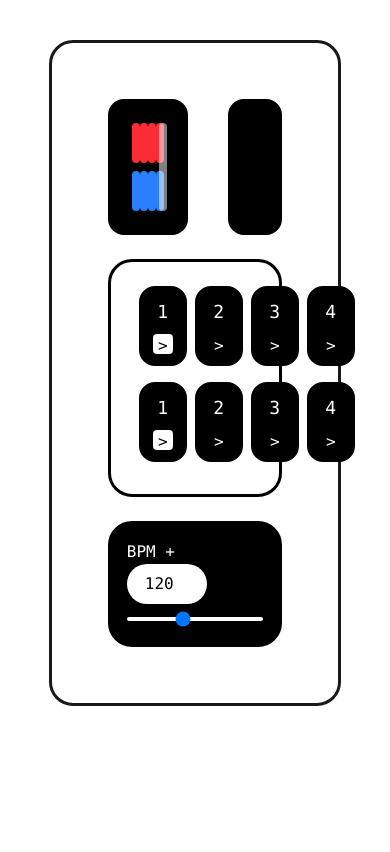
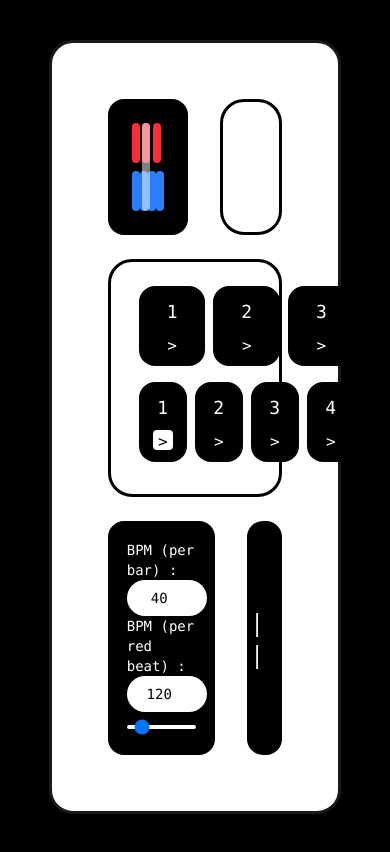
Before and after one commit to shaubby/polyrhyms, a React (Vite) app: page / in a window 390 px wide. Shown: the top 852 px of the page. Built offline with nearby package versions, Linux system fonts and the light colour scheme.

Commit message:
yay it works, now I just need to make it mobile compatible 😭😭😭

```diff
--- a/index.html
+++ b/index.html
@@ -1,5 +1,5 @@
 <!doctype html>
-<html lang="en">
+<html lang="en" style="background-color: black;">
   <head>
     <meta charset="UTF-8" />
     <link rel="icon" type="image/svg+xml" href="/vite.svg" />
--- a/src/App.jsx
+++ b/src/App.jsx
@@ -14,7 +14,7 @@ function App() {
 
 
   return (
-    <div className="bg-white h-screen w-screen flex flex-col items-center">
+    <div className="bg-black h-full w-full flex flex-col items-center">
 
         <Row/>
 
--- a/src/Beat.jsx
+++ b/src/Beat.jsx
@@ -10,7 +10,7 @@ function Beat(props) {
         <>
         <div onClick={props.click} className={"select-none font-mono content-center min-w-12 flex-1 h-20 mx-1 border-3 rounded-2xl " + colorsList[props.type]}>
             <p className={"text-lg place-self-center " + (props.type==1 ? "text-black" : "text-white")}>{props.number}</p>
-            <div onClick = {props.accentClick} className={'mt-2 place-self-center content-center text-md w-5 h-5 rounded-sm flex-col ' + (props.accent ? (props.type==1 ? 'text-white bg-black' : 'text-black bg-white') : (props.type==0 ? 'text-white bg-black' : 'text-black bg-white'))}><p className='flex-1 place-self-center'>></p></div>
+            <div onClick = {props.accentClick} className={'mt-2 place-self-center content-center text-md w-5 h-5 rounded-sm flex-col ' + (props.accent ? (props.type==1 ? 'text-white bg-black' : 'text-black bg-white') : (props.type==0 ? 'text-white bg-black' : 'text-black bg-white'))}><p className='flex-1 place-self-center'>{'>'}</p></div>
         </div>
         </>
 
--- a/src/Indicator.jsx
+++ b/src/Indicator.jsx
@@ -5,11 +5,11 @@ import TimeContext from './TimeContext';
 import ReactAudioContext from './AudioContext';
 function Indicator(props) {
 
-    const [left, setLeft] = useState({left: '0px'})
+    const [left, setLeft] = useState({left: '0%'})
     const time = useContext(TimeContext)
     let audioContext = useContext(ReactAudioContext);
-    let nextNote=0.55;
-    let lastNote=0.55;
+    let nextNote=0.5;
+    let lastNote=0.5;
 
 
     let move = () => {
@@ -20,6 +20,7 @@ function Indicator(props) {
         }
         let val = (audioContext.currentTime-lastNote)/(nextNote-lastNote);
         val = Math.round(val*100);
+        if(val<0) val=0;
         let string = val + '%';
         //console.log(string)
         setLeft({left: string});
--- a/src/Play.jsx
+++ b/src/Play.jsx
@@ -7,14 +7,12 @@ function Play(props) {
     const handleMouseDown = () => {
         setStyles("bg-gray-700 text-white ")
     }
-    const handleMouseUp = () => {
-        setStyles("bg-black text-white ")
-    }
+
 
     return (
 
-        <div onMouseUp= {handleMouseUp} onMouseDown={props.click} className={styles + " content-center h-full border-3 border-black rounded-2xl "}>
-            <p className="select-none place-self-center v-screen justify-center "></p>
+        <div  onMouseDown={props.click} className={styles + " content-center h-full border-3 border-black rounded-2xl "}>
+            <p className={'select-none text-2xl place-self-center v-screen justify-center ' + (props.value!='running' ? "" : "text-bold")}>{props.value!='running' ? "►" : "| |"}</p>
         </div>
 
 
--- a/src/Row.jsx
+++ b/src/Row.jsx
@@ -13,11 +13,12 @@ let out = audioContext.destination;
 
 function Row(props) {
 
-    const [buttons1, setButtons1] = useState([0, 0, 0, 0]);
-    const [accent1, setAccent1] = useState([1, 0, 0, 0]);
-    const [accent2, setAccent2] = useState([1   , 0, 0, 0]);
+    const [buttons1, setButtons1] = useState([0, 0, 0]);
+    const [accent1, setAccent1] = useState([0, 0, 0]);
+    const [accent2, setAccent2] = useState([1, 0, 0, 0]);
     const [buttons2, setButtons2] = useState([0, 0, 0, 0]);
-    const [bpm, setBpm] = useState(120);
+    const [bpm, setBpm] = useState(40);
+
 
     const [delay, setDelay] = useState(60/bpm);
     const [delay2, setDelay2] = useState(60/bpm);
@@ -51,7 +52,7 @@ function Row(props) {
 
                 osc.start(audioContext.currentTime);
                 osc.stop(audioContext.currentTime + 0.03);
-                //console.log("resume");
+
             }
             index1+=1;
             if(index1 >= buttons1.length) index1=0;
@@ -76,7 +77,7 @@ function Row(props) {
 
                 osc.start(audioContext.currentTime);
                 osc.stop(audioContext.currentTime + 0.05);
-                //console.log("resume");
+
             }
             index2+=1;
             if(index2 >= buttons2.length) index2=0;
@@ -93,7 +94,7 @@ function Row(props) {
 
     useEffect(() => {
 
-        audioContext.resume();
+        audioContext.suspend();
 
         let interval = setInterval(metronome, refreshRate);
         let interval2 = setInterval(metronome2, refreshRate);
@@ -158,20 +159,32 @@ function Row(props) {
     const handleBeat = (value) => {
         if(value==2) {
             let newButtons = buttons2.map(x =>x);
+            let newAccents = accent2.map(x =>x);
             newButtons.push(0);
+            newAccents.push(0)
             setButtons2(newButtons);
+            setAccent2(newAccents);
         } else if(value==1) {
             let newButtons = buttons1.map(x =>x);
+            let newAccents = accent1.map(x =>x);
             newButtons.push(0);
+            newAccents.push(0)
             setButtons1(newButtons);
+            setAccent1(newAccents);
         } else if(value==-2) {
             let newButtons = buttons2.map(x =>x);
+            let newAccents = accent2.map(x =>x);
             newButtons.pop(newButtons.length-1);
+            newAccents.pop(newButtons.length-1);
             setButtons2(newButtons);
+            setAccent2(newAccents);
         } else if(value==-1) {
             let newButtons = buttons1.map(x =>x);
+            let newAccents = accent1.map(x =>x);
             newButtons.pop(newButtons.length-1);
+            newAccents.pop(newButtons.length-1);
             setButtons1(newButtons);
+            setAccent1(newAccents);
         }
         setDelay(60.0/bpm/buttons1.length);
         setDelay2((60.0/bpm)/buttons2.length);
@@ -181,24 +194,27 @@ function Row(props) {
         setDelay(prevDelay => (60.0/bpm)/buttons1.length);
         setDelay2(prevDelay => (60.0/bpm)/buttons2.length);
     }
+    const handleBpm2 = (event) => {
+        setBpm(prevBpm => event.target.value/buttons1.length);
+        setDelay(prevDelay => (60.0/bpm)/buttons1.length);
+        setDelay2(prevDelay => (60.0/bpm)/buttons2.length);
+    }
 
 
 
     return (
-        <div  className=' w-3/4 p-14 bg-white border-3 border-lightgray mt-10 rounded-3xl'>
+        <div  className=' w-3/4 p-14 bg-white border-3 border-lightgray my-10 rounded-3xl'>
             <div className='flex'>
-                <div className='flex-1 mr-5'>
+                <div className='flex-1 mr-4 '>
                 <ReactAudioContext value={audioContext}>
                 <TimeContext.Provider value = {delay*buttons1.length}>
                 <Visualizer context={audioContext} key={333} beat1={buttons1} beat2={buttons2}/>
                 </TimeContext.Provider>
                 </ReactAudioContext>
                 </div>
-                <div className='flex-1 ml-5'>
-                <Play click = {() => audioContext.resume()}/>
-                </div>
+                <div className='flex-1 ml-4 border-black border-3 bg-white rounded-3xl'></div>
             </div>
-        <div className={"p-2 mt-6 bg-white border-black border-3 flex flex-row rounded-3xl"}>
+        <div className={"p-2 my-6 bg-white border-black border-3 flex flex-row rounded-3xl"}>
             <div className='flex-auto'>
                 <div className={"flex m-4"} >
                     {buttons1.map((button, index) => ( <Beat accentClick = {(event) => handleAccent1(event,index)} key={index} number={index+1} click={() => handleClick1(index)} accent={accent1[index]} type={buttons1[index]}/>))}
@@ -216,14 +232,24 @@ function Row(props) {
                 </div>
             </div>
         </div>
-        <div className={"mt-6 p-4 bg-black border-black border-3 flex flex-row rounded-3xl"}>
-            <div className='font-mono justify-center content-center flex-auto'>
-                <p className={"text-white edit-profile"}>BPM + <input type="number" value={bpm} onChange={handleBpm} className='text-center p-2 text-black bg-white rounded-full w-20'></input></p>
+        <div className='flex'>
+        <div className={"p-4 bg-black border-black border-3 rounded-2xl flex-1 w-10 mr-4 grow-4 "}>
+            <div className='font-mono flex-2'>
+                <p className={"text-white edit-profile text-sm"}> BPM (per bar) : <input type="number" value={bpm} onChange={handleBpm} className='text-center p-2 text-black bg-white rounded-full w-20 mr-6      '></input>
+                BPM (per red beat) : <input type="number" value={bpm*buttons1.length} onChange={handleBpm2} className='text-center p-2 text-black bg-white rounded-full w-20'></input></p>
 
                 <input type="range" defaultValue={bpm} min="0" max="300" onChange={handleBpm} className='appearance-none bg-white rounded-full h-1 w-full'></input>
             </div>
         </div>
-
+        <div className='flex-1 ml-4 grow-2'>
+            <Play value= {audioContext.state} click = {() => {
+                if(audioContext.state =='suspended') {
+                    audioContext.resume();
+                } else {
+                    audioContext.suspend();
+                }}}/>
+            </div>
+        </div>
         </div>
 
     )
```
Also changed, not shown: src/index.css (line endings or trailing spaces).
